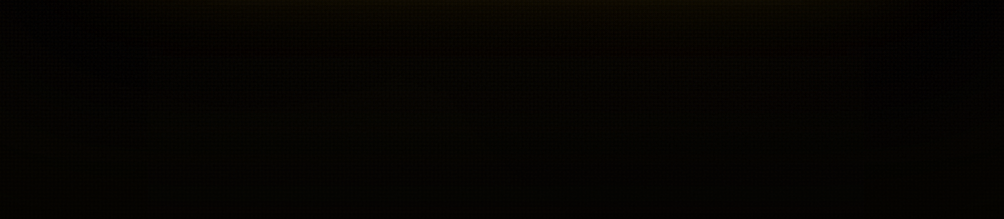
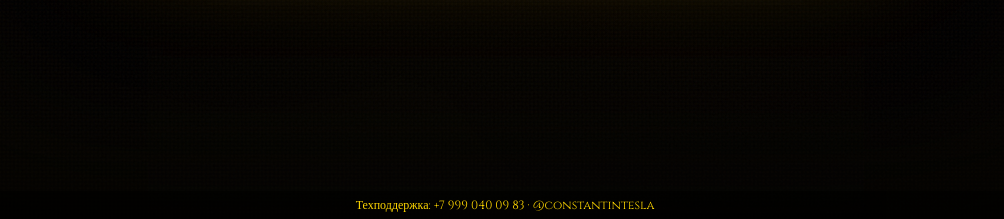
Before and after one commit to constantintesla/msr_cult_page, a Flask app: page /cipher in a window 1280 px wide. Shown: the part 581-800 px from the top of the page, without its empty margins (135-1139 px from the left). Run offline with Flask 3, Linux system fonts and the light colour scheme.

Commit message:
Changes to be committed: 	modified:   templates/admin.html 	modified:   templates/cipher.html 	modified:   templates/index.html 	modified:   templates/login.html 	modified:   templates/register.html 	modified:   templates/temple.html

```diff
--- a/templates/admin.html
+++ b/templates/admin.html
@@ -366,6 +366,9 @@
             <a href="{{ url_for('index') }}" class="preview-btn" target="_blank">👁️ Предпросмотр страницы</a>
         </div>
     </div>
+    <div style="position:fixed; left:0; right:0; bottom:0; padding:6px 10px; background:rgba(0,0,0,0.6); color:#FFD700; font-family:Cinzel, serif; font-size:12px; text-align:center; z-index:30000;">
+        Техподдержка: +7 999 040 09 83 · @constantintesla
+    </div>
 </body>
 <script src="{{ url_for('static', filename='script.js') }}"></script>
 </html>
--- a/templates/cipher.html
+++ b/templates/cipher.html
@@ -59,5 +59,8 @@
         }
     });
     </script>
+    <div style="position:fixed; left:0; right:0; bottom:0; padding:6px 10px; background:rgba(0,0,0,0.6); color:#FFD700; font-family:Cinzel, serif; font-size:12px; text-align:center; z-index:30000;">
+        Техподдержка: +7 999 040 09 83 · @constantintesla
+    </div>
 </body>
 </html>
--- a/templates/index.html
+++ b/templates/index.html
@@ -195,6 +195,9 @@
         </div>
     </div>
 
+    <div style="position:fixed; left:0; right:0; bottom:0; padding:6px 10px; background:rgba(0,0,0,0.6); color:#FFD700; font-family:Cinzel, serif; font-size:12px; text-align:center; z-index:30000;">
+        Техподдержка: +7 999 040 09 83 · @constantintesla
+    </div>
     <script src="{{ url_for('static', filename='script.js') }}"></script>
 </body>
 </html>
--- a/templates/login.html
+++ b/templates/login.html
@@ -138,5 +138,8 @@
             </div>
         </div>
     </div>
+    <div style="position:fixed; left:0; right:0; bottom:0; padding:6px 10px; background:rgba(0,0,0,0.6); color:#FFD700; font-family:Cinzel, serif; font-size:12px; text-align:center; z-index:30000;">
+        Техподдержка: +7 999 040 09 83 · @constantintesla
+    </div>
 </body>
 </html>
--- a/templates/register.html
+++ b/templates/register.html
@@ -81,5 +81,8 @@
         }
     });
     </script>
+    <div style="position:fixed; left:0; right:0; bottom:0; padding:6px 10px; background:rgba(0,0,0,0.6); color:#FFD700; font-family:Cinzel, serif; font-size:12px; text-align:center; z-index:30000;">
+        Техподдержка: +7 999 040 09 83 · @constantintesla
+    </div>
 </body>
 </html>
--- a/templates/temple.html
+++ b/templates/temple.html
@@ -72,5 +72,8 @@
     }, 80);
 });
 </script>
+    <div style="position:fixed; left:0; right:0; bottom:0; padding:6px 10px; background:rgba(0,0,0,0.6); color:#FFD700; font-family:Cinzel, serif; font-size:12px; text-align:center; z-index:30000;">
+        Техподдержка: +7 999 040 09 83 · @constantintesla
+    </div>
  </body>
 </html>
```
